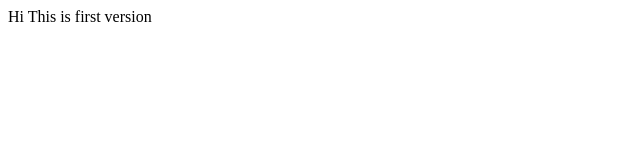
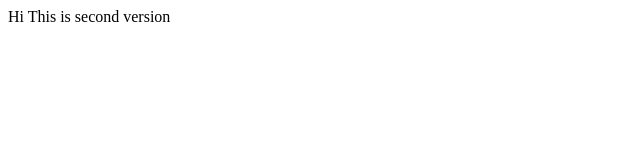
Before and after one commit to DhruvPandey1/jenkins-repo, a plain HTML site: page index.html in a window 1280 px wide. Shown: the full height of the page, 0-640 px from the left. Drawn offline with Linux system fonts and the light colour scheme.

Commit message:
test deploy

```diff
--- a/index.html
+++ b/index.html
@@ -6,6 +6,6 @@
     <title>Document</title>
 </head>
 <body>
-    Hi This is first version
+    Hi This is second version
 </body>
 </html>
```
